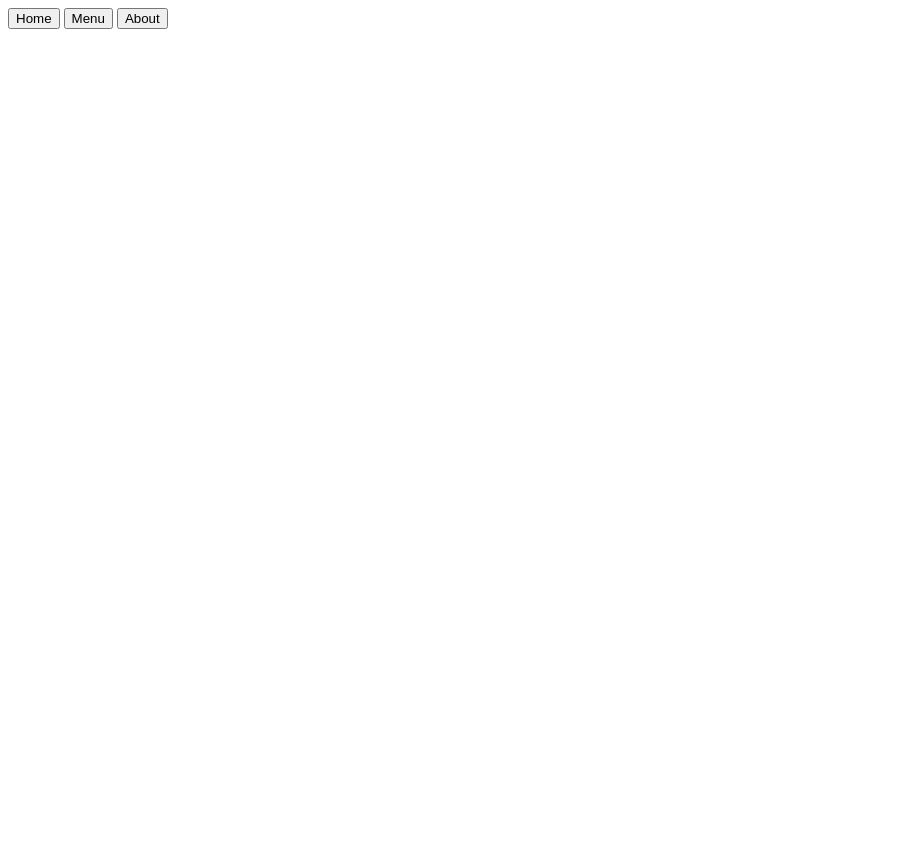
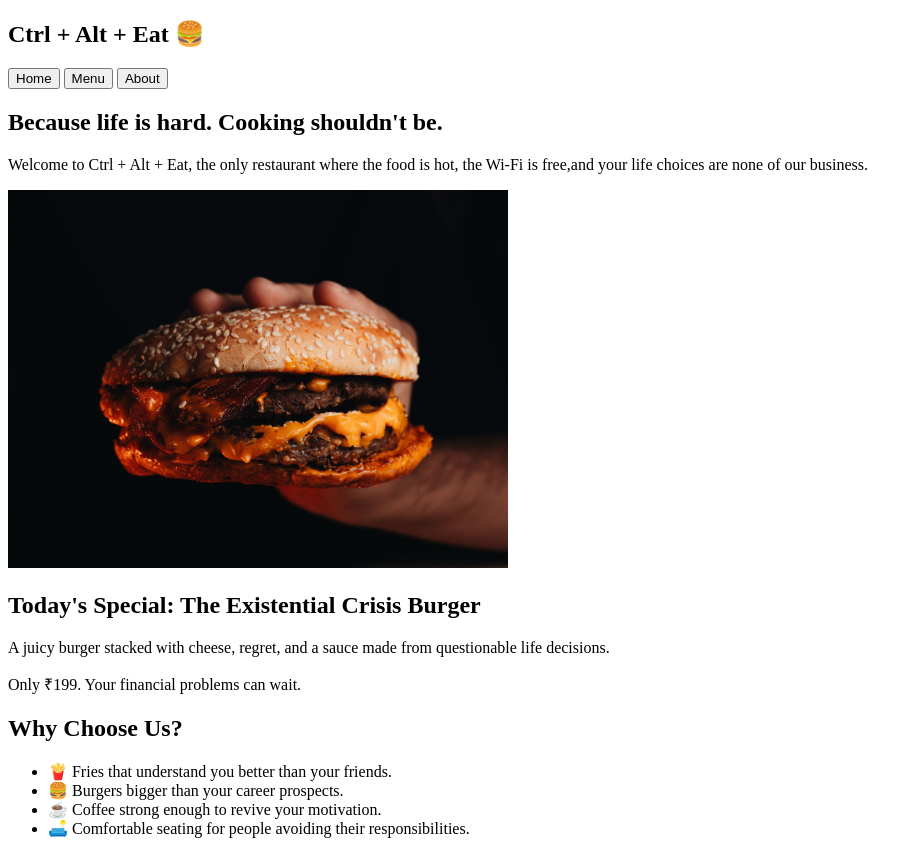
Before and after one commit to Devansh-pipraiya/restaurant-page, a website built with webpack: page src/template.html in a window 1280 px wide. Shown: the whole page, without its empty margins (0-922 px from the left). Before the commit the page ends 800 px from the top, so only its background shows below. Built offline with nearby package versions, Linux system fonts and the light colour scheme.

Commit message:
feat: add home page content

```diff
--- a/src/index.js
+++ b/src/index.js
@@ -1 +1,4 @@
 console.log("webpack start");
+
+import { pageload } from "./page-load.js";
+pageload();
--- /dev/null
+++ b/src/page-load.js
@@ -0,0 +1,44 @@
+import burgerImg from "./assets/the-existential-crisis-burger.jpg";
+export { pageload };
+
+const contentDiv = document.getElementById("content");
+
+const insertElem = (tag, txt, parent = contentDiv) => {
+  const el = document.createElement(tag);
+  el.textContent = txt;
+  parent.appendChild(el);
+  return el;
+};
+
+function pageload() {
+  insertElem("h2", "Because life is hard. Cooking shouldn't be.");
+
+  insertElem(
+    "p",
+    "Welcome to Ctrl + Alt + Eat, the only restaurant where the food is hot, the Wi-Fi is free," +
+      "and your life choices are none of our business.",
+  );
+
+  const img = document.createElement("img");
+  img.src = burgerImg;
+  img.alt = "the existential crisis burger";
+  img.width = 500;
+  contentDiv.appendChild(img);
+
+  insertElem("h2", "Today's Special: The Existential Crisis Burger");
+
+  insertElem(
+    "p",
+    "A juicy burger stacked with cheese, regret, and a sauce made from questionable life decisions.",
+  );
+
+  insertElem("p", "Only ₹199. Your financial problems can wait.");
+
+  insertElem("h2", "Why Choose Us?");
+
+  const ul = insertElem("ul", "");
+  insertElem("li", "🍟 Fries that understand you better than your friends.", ul);
+  insertElem("li", "🍔 Burgers bigger than your career prospects.", ul);
+  insertElem("li", "☕ Coffee strong enough to revive your motivation.", ul);
+  insertElem("li", "🛋️ Comfortable seating for people avoiding their responsibilities.", ul);
+}
--- a/src/template.html
+++ b/src/template.html
@@ -8,6 +8,7 @@
   <body>
     <header>
       <nav>
+        <h1>Ctrl + Alt + Eat 🍔</h1>
         <button>Home</button>
         <button>Menu</button>
         <button>About</button>
```
Also changed, not shown: src/assets/the-existential-crisis-burger.jpg (added).
